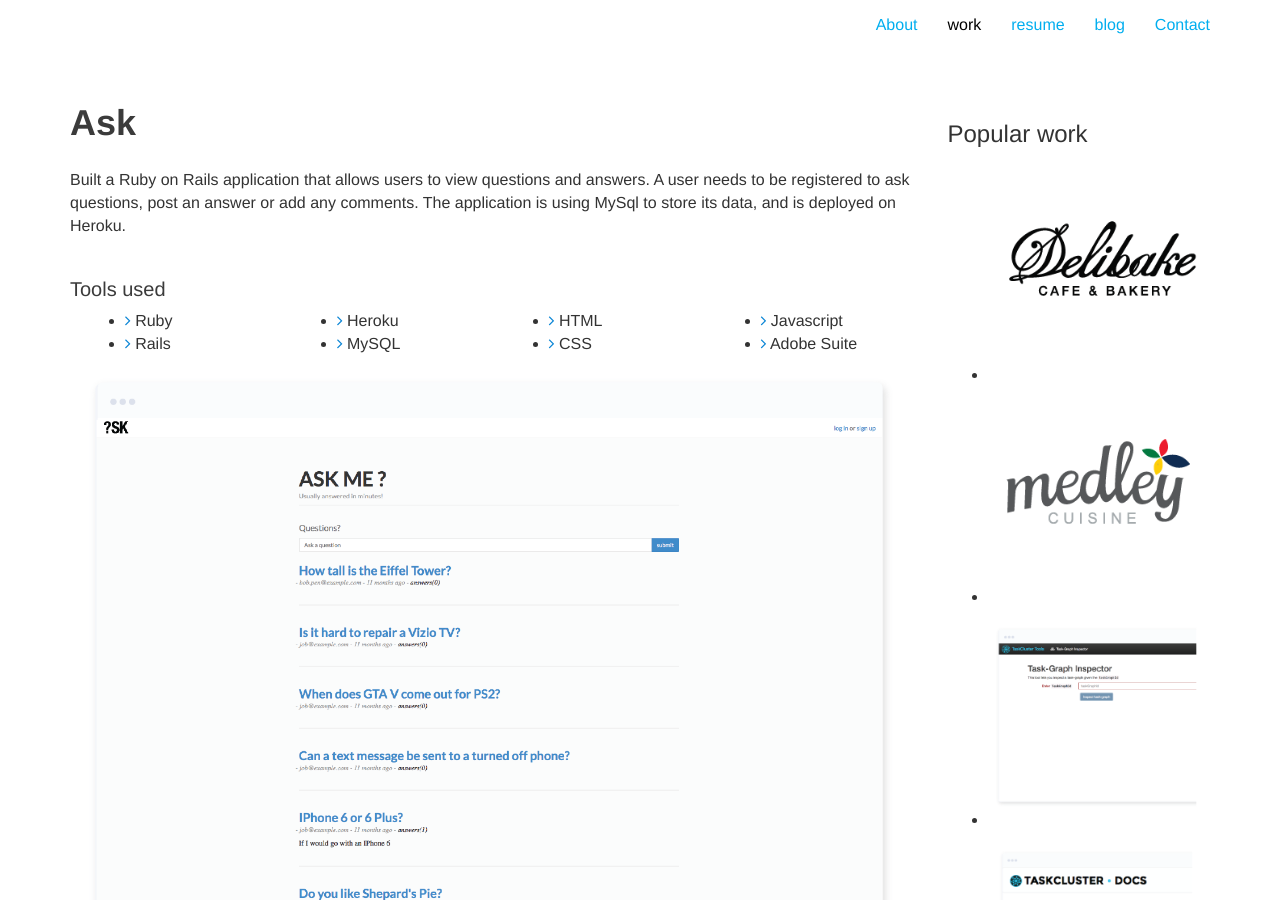
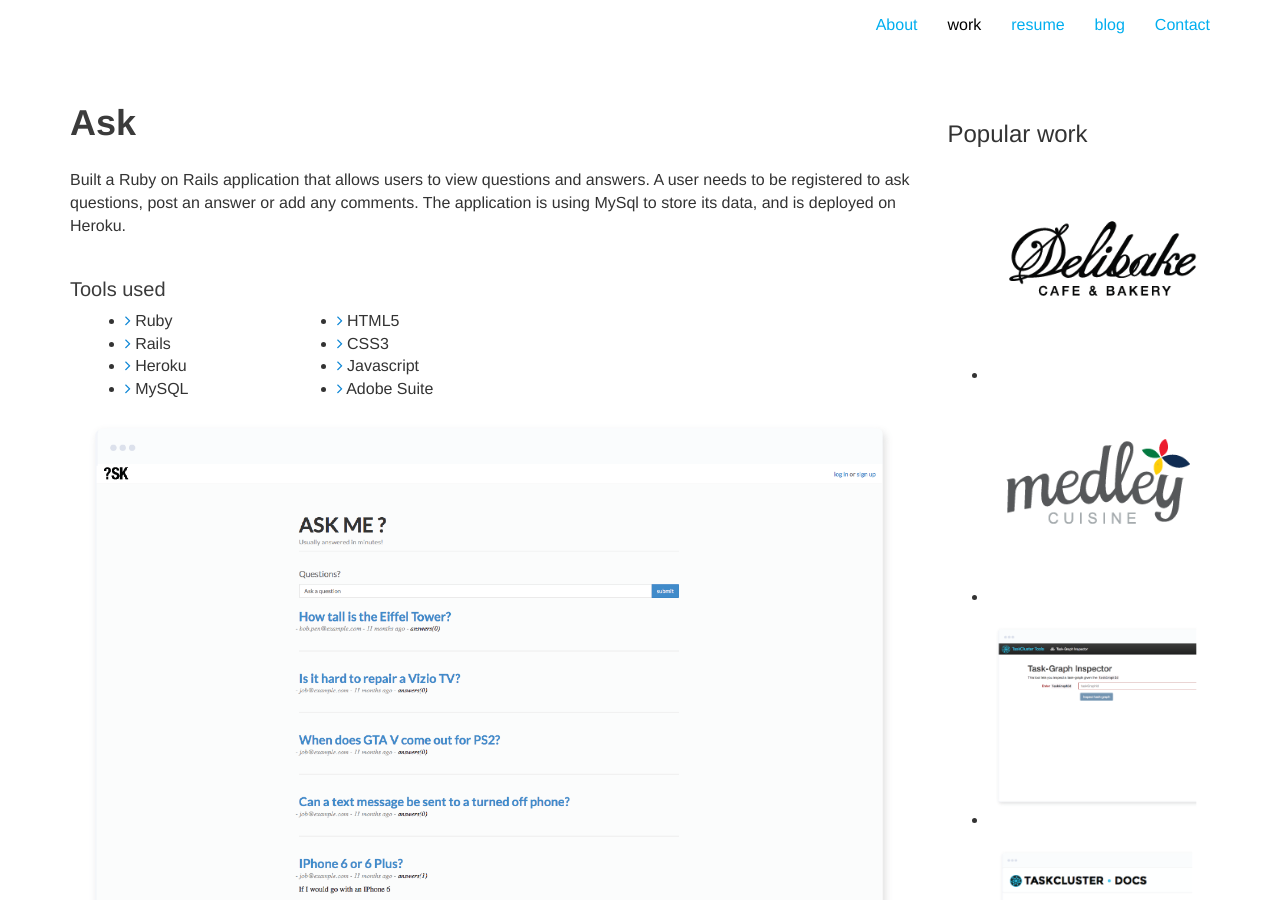
Before and after one commit to kristelteng/personal_site, a Jekyll site: the page built from _works/ask.html, in a window 1280 px wide and 900 px high. Built offline with Jekyll 4.4.1, drawn with Linux system fonts in a browser that asks for light colours.

Commit message:
readjust layout

```diff
--- a/_works/ask.html
+++ b/_works/ask.html
@@ -10,33 +10,22 @@ image: /assets/images/thumbnail/work/work_02.png
   <p class="project-description">Built a Ruby on Rails application that allows users to view questions and answers. A user needs to be registered to ask questions, post an answer or add any comments. The application is using MySql to store its data, and is deployed on Heroku.</p>
 
   <h3 class="project-title">Tools used</h3>
-  <div class="col-sm-3">
+  <div class="col-md-3 col-xs-6">
     <ul class="elements">
       <li><i class="fa fa-angle-right"></i> Ruby</li>
       <li><i class="fa fa-angle-right"></i> Rails </li>
-    </ul>
-  </div>
-
-  <div class="col-sm-3">
-    <ul class="elements">
       <li><i class="fa fa-angle-right"></i> Heroku</li>
       <li><i class="fa fa-angle-right"></i> MySQL</li>
     </ul>
   </div>
 
-  <div class="col-sm-3">
+  <div class="col-md-3 col-xs-6">
     <ul class="elements">
-      <li><i class="fa fa-angle-right"></i> HTML</li>
-      <li><i class="fa fa-angle-right"></i> CSS</li>
-    </ul>
-  </div>
-
-  <div class="col-sm-3">
-    <ul class="elements">
+      <li><i class="fa fa-angle-right"></i> HTML5</li>
+      <li><i class="fa fa-angle-right"></i> CSS3</li>
       <li><i class="fa fa-angle-right"></i> Javascript</li>
       <li><i class="fa fa-angle-right"></i> Adobe Suite</li>
     </ul>
-  </div>
   </div>
 
   <div class="portfolio-wrapper">
@@ -48,8 +37,9 @@ image: /assets/images/thumbnail/work/work_02.png
       {% endfor %}
     </div>
   </div>
+</div>
 
-<div class="col-sm-12 col-xs-12 cta-button text-center padding-top padding-bottom">
+<div class="col-sm-12 text-center padding-bottom">
   <div class="live-preview">
     <a href="https://desolate-sands-6873.herokuapp.com/" class="btn btn-common" target="_blank">Live Preview</a>
     <a href="https://github.com/kristelteng/askme" class="btn btn-common" target="_blank">View Source</a>
```
Lines whose indentation alone changed are shown as unchanged.
